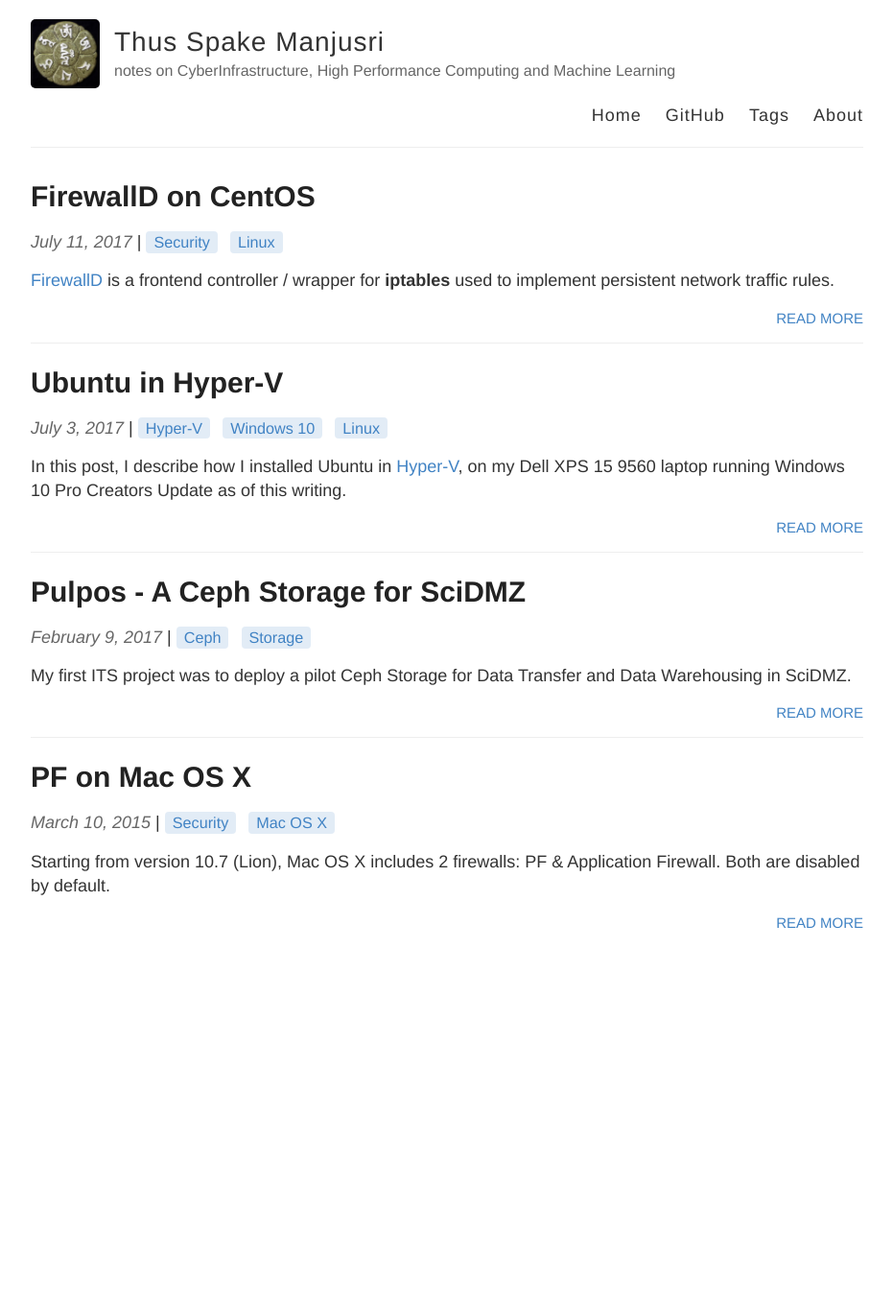
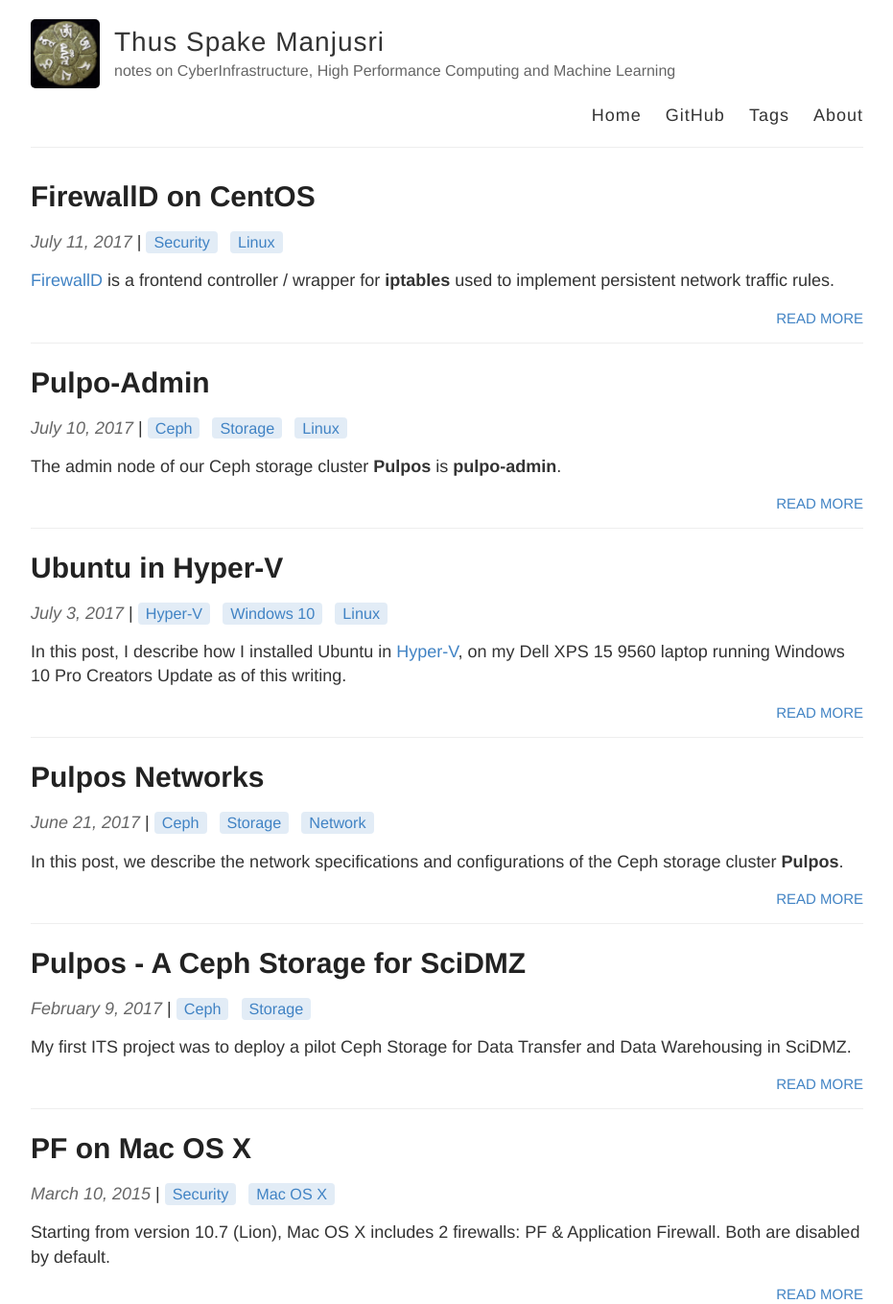
Before and after one commit to shawfdong/shawfdong.github.io, a Jekyll site: the page built from index.html, in a window 1280 px wide. Shown: the whole page at 96% size, without its empty margins (174-1105 px from the left). Built offline with Jekyll 4.4.1, drawn with Linux system fonts in a browser that asks for light colours; before the commit the page ends 972 px from its top, so only the background shows below that.

Commit message:
More pulpos stuff

````diff
--- /dev/null
+++ b/_posts/2017-6-21-pulpos-networks.md
@@ -0,0 +1,49 @@
+---
+layout: post
+title: Pulpos Networks
+tags: [Ceph, Storage, Network]
+---
+
+In this post, we describe the network specifications and configurations of the Ceph storage cluster **Pulpos**.<!-- more -->
+
+## Network Topology
+![Pulpos Network Topology](/images/pulpos_networks.png)
+
+## IPMI Network
+
+| Node  | Hostname                  | MAC Address       | IP Address     |
+| :---: |:-------------------------:| :----------------:| :------------: |
+| admin | pulpo-admin-ipmi.ucsc.edu | 0c:c4:7a:92:94:55 | 128.114.87.133 |
+| dtn   | pulpo-dtn-ipmi.ucsc.edu   | | 128.114.87.134 |
+| mon   | pulpo-mon01-ipmi.ucsc.edu | | 128.114.87.135 |
+| mds   | pulpo-mds01-ipmi.ucsc.edu | | 128.114.87.136 |
+| osd01 | pulpo-osd01-ipmi.ucsc.edu | | 128.114.87.137 |
+| osd02 | pulpo-osd02-ipmi.ucsc.edu | | 128.114.87.138 |
+| osd03 | pulpo-osd03-ipmi.ucsc.edu | | 128.114.87.139 |
+
+## Public Network
+
+| Node  | Hostname             | IPv4 Address | IPv6 Address        |
+| :---: |:--------------------:| :----------: | :-----------------: |
+| admin | pulpo-admin.ucsc.edu | 128.114.86.2 | 2607:f5f0:100:1::10 |
+| dtn   | pulpo-dtn.ucsc.edu   | 128.114.86.3 | 2607:f5f0:100:1::11 |
+| mon   | pulpo-mon01.ucsc.edu | 128.114.86.4 | 2607:f5f0:100:1::12 |
+| mds   | pulpo-mds01.ucsc.edu | 128.114.86.5 | 2607:f5f0:100:1::13 |
+| osd01 | pulpo-osd01.ucsc.edu | 128.114.86.6 | 2607:f5f0:100:1::14 |
+| osd02 | pulpo-osd02.ucsc.edu | 128.114.86.7 | 2607:f5f0:100:1::15 |
+| osd03 | pulpo-osd03.ucsc.edu | 128.114.86.8 | 2607:f5f0:100:1::16 |
+
+
+## Control Network
+
+| Node  | LAN1 MAC Address  | IP Address     | LAN2 MAC Address  |
+| :---: |:-----------------:| :-------------:| :---------------: |
+| admin | 0c:c4:7a:92:98:d6 | 128.114.87.??? | 0c:c4:7a:92:98:d7 |
+| dtn   | pulpo-dtn-ipmi.ucsc.edu   | |
+| mon   | pulpo-mon01-ipmi.ucsc.edu | |
+| mds   | pulpo-mds01-ipmi.ucsc.edu |
+| osd01 | pulpo-osd01-ipmi.ucsc.edu |
+| osd02 | pulpo-osd02-ipmi.ucsc.edu |
+| osd03 | pulpo-osd03-ipmi.ucsc.edu |
+
+## Cluster Network
--- /dev/null
+++ b/_posts/2017-7-10-pulpo-admin.md
@@ -0,0 +1,49 @@
+---
+layout: post
+title: Pulpo-Admin
+tags: [Ceph, Storage, Linux]
+---
+
+The admin node of our Ceph storage cluster **Pulpos** is **pulpo-admin**.<!-- more -->
+
+## CentOS 7 minimal install
+
+### Update CentOS 7
+{% highlight shell %}
+[root@pulpo-admin ~]# yum update
+{% endhighlight %}
+Then reboot.
+
+### Selinux
+Disable Selinux by changing the following line in **/etc/selinux/config**:
+{% highlight conf %}
+SELINUX=enforcing
+{% endhighlight %}
+to:
+{% highlight conf %}
+SELINUX=disabled
+{% endhighlight %}
+Then reboot the node.
+
+### sshd
+Next we modify **/etc/ssh/sshd_config** to configure the OpenSSH server.
+* Disable password authentication by changing the following line:
+  ```conf
+  PasswordAuthentication yes
+  ```
+  to
+  ```conf
+  PasswordAuthentication no
+  ```
+* Disable GSSAPI authentication by changing the following line:
+  ```conf
+  GSSAPIAuthentication yes
+  ```
+  to:
+  ```conf
+  GSSAPIAuthentication no
+  ```
+* Then restart sshd
+  ```shell
+  [root@pulpo-admin ~]# systemctl restart sshd
+  ```
--- a/index.html
+++ b/index.html
@@ -3,7 +3,7 @@ layout: default
 ---
 
 <div class="posts">
-  {% for post in site.posts %}
+  {% for post in site.posts limit:20 %}
   <article class="post">
     <h1><a href="{{ site.baseurl }}{{ post.url }}">{{ post.title }}</a></h1>
     <span class="date"> {{ post.date | date: "%B %e, %Y" }}</span>
````
